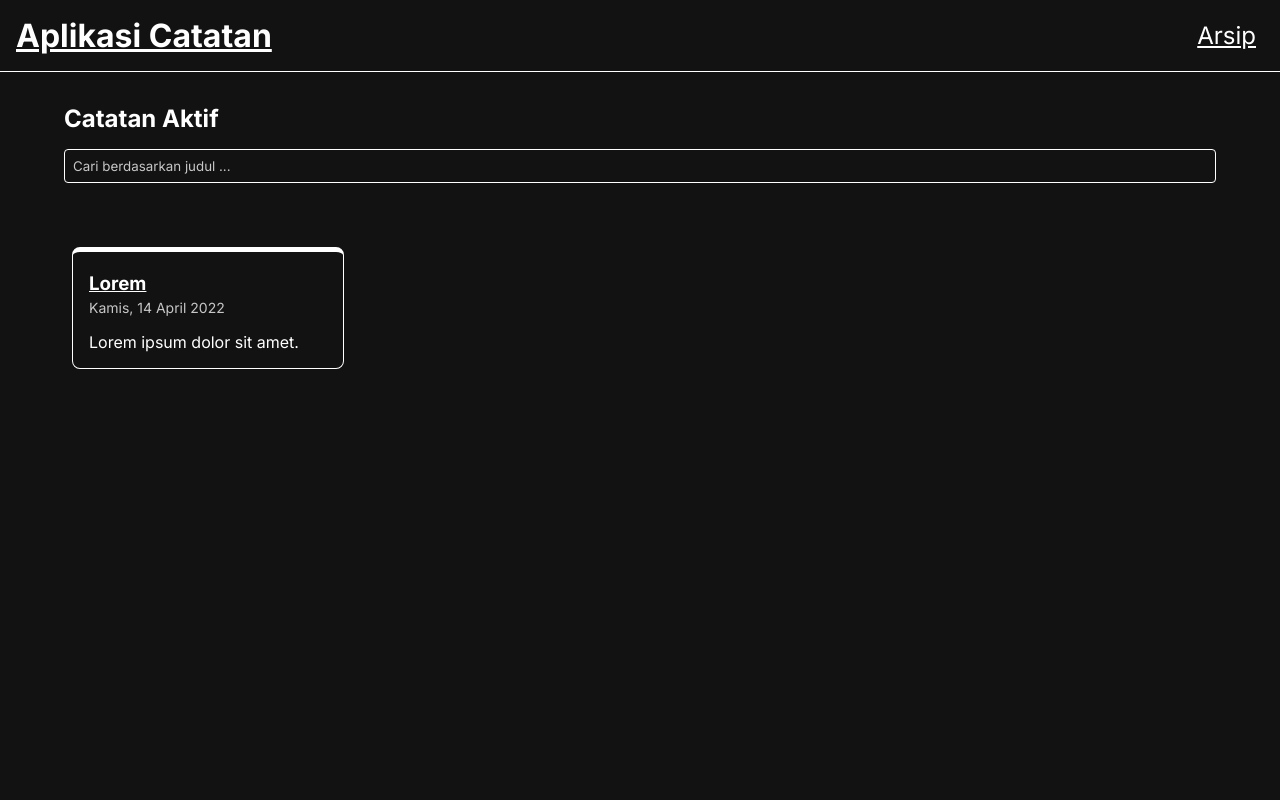
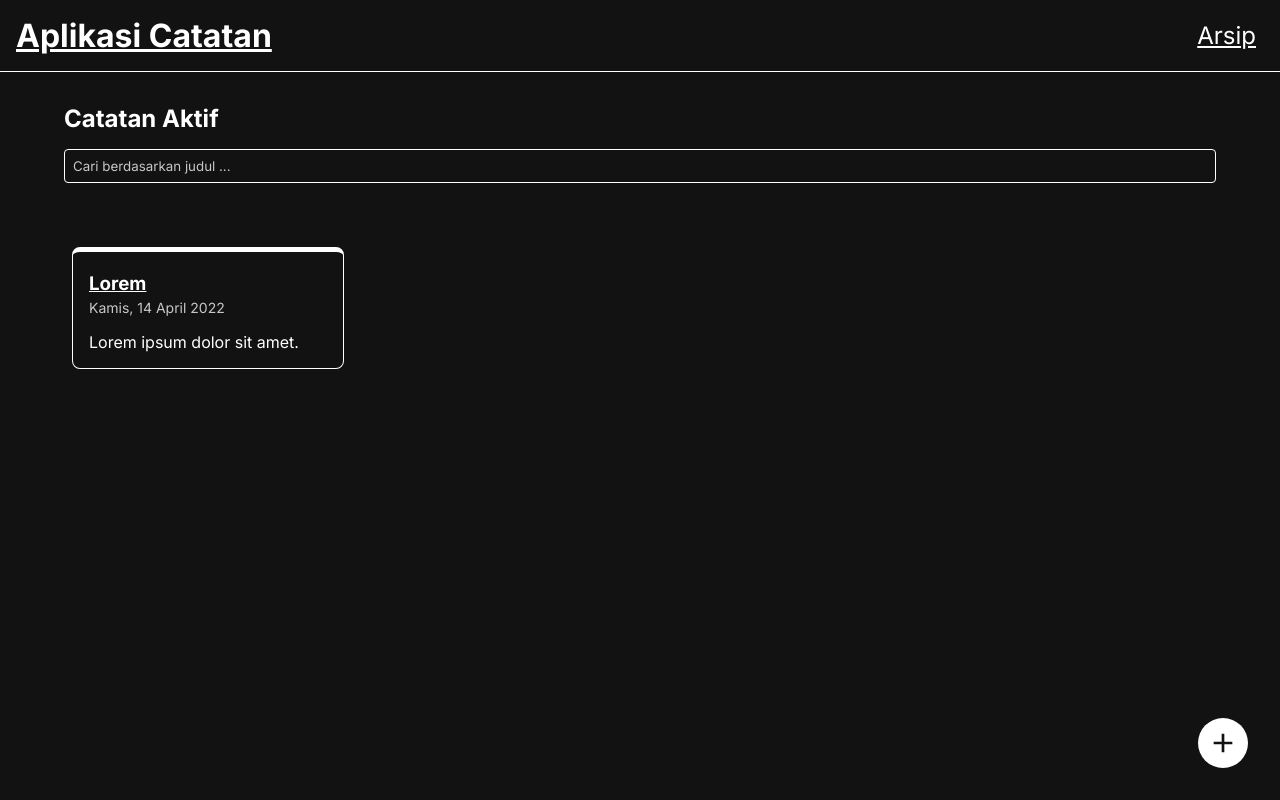
Before and after one commit to hawariMuflihMunte/react-jsx, a React (Vite) app in the folder personal-notes-app-starter/: page / in a window 1280 px wide. Built offline with nearby package versions, Linux system fonts and the light colour scheme.

Commit message:
Adds a button

```diff
--- a/personal-notes-app-starter/src/pages/HomePage.jsx
+++ b/personal-notes-app-starter/src/pages/HomePage.jsx
@@ -8,12 +8,17 @@ export function HomePage() {
       <section className='notes-list'>
         <article className='note-item'>
           <h3 className='note-item__title'>
-            <a href="#">Lorem</a>
+            <a href='#'>Lorem</a>
           </h3>
           <p className='note-item__createdAt'>Kamis, 14 April 2022</p>
           <p className='note-item__body'>Lorem ipsum dolor sit amet.</p>
         </article>
       </section>
+      <div className='homepage__action'>
+        <button className='action' type='button' title='tambah'>
+          <svg stroke="currentColor" fill="currentColor" strokeWidth={0} viewBox="0 0 24 24" height="1em" width="1em" xmlns="http://www.w3.org/2000/svg"><path fill="none" d="M0 0h24v24H0V0z" /><path d="M19 13h-6v6h-2v-6H5v-2h6V5h2v6h6v2z" /></svg>
+        </button>
+      </div>
     </section>
   )
 };
```
